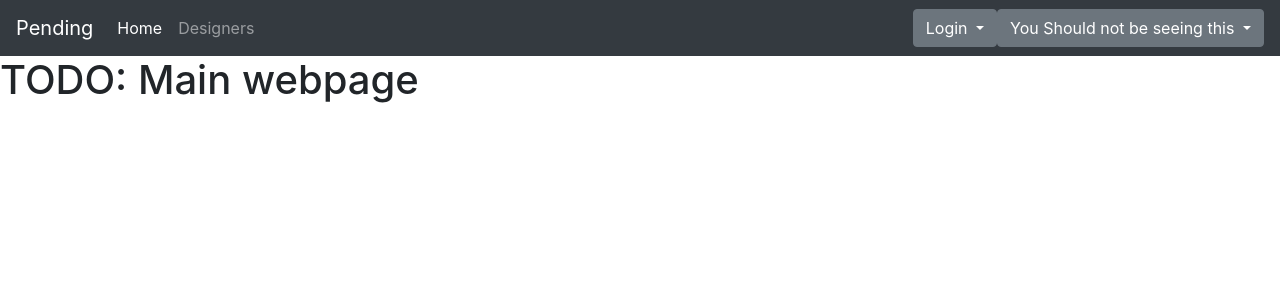
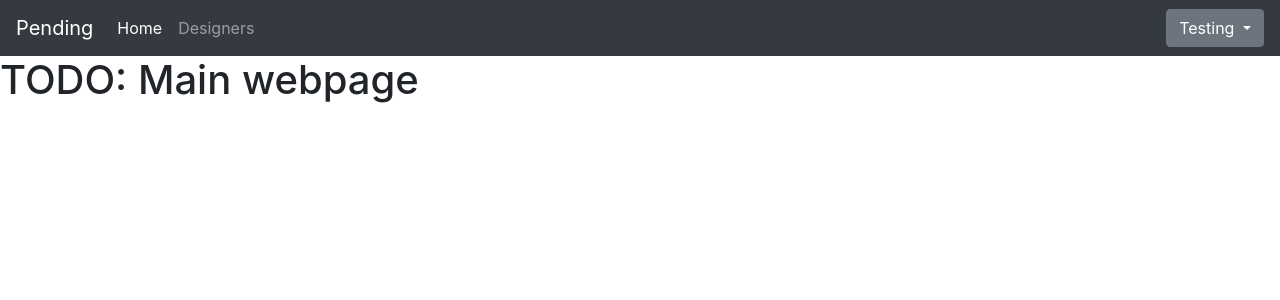
Before and after one commit to Daniel-Loh/Interior-Design, a Flask app: page / in a window 1280 px wide. Shown: the top 300 px of the page. Run offline with Flask 3, Linux system fonts and the light colour scheme; some libraries are stand-ins or nearby versions.

Commit message:
fixing login/user dropdowns, testing uesr accounts

```diff
--- a/app.py
+++ b/app.py
@@ -1,9 +1,12 @@
-from flask import Flask, render_template
+import os
+from flask import Flask, render_template, session
 
 app = Flask(__name__)
+app.secret_key = os.environ.get("FLASK_KEY")
 
 @app.route('/')
 def home():
+    session['user'] = "Testing"
     return render_template("sites/Main.html")
 
 @app.route('/Designers')
--- a/templates/master.html
+++ b/templates/master.html
@@ -23,8 +23,8 @@
                     {{ nav_item('home', 'Home') }}
                     {{ nav_item('designers', 'Designers') }}
                 </div>
-                <div class="nav-item dropdown" id="loginDropDown">
-                    <button class="btn btn-secondary dropdown-toggle" type="button" id="dropdownMenuButton" data-toggle="dropdown" aria-haspopup="true" aria-expanded="false">
+                <div class="nav-item dropdown {% if session.get('user') %} d-none {% endif %}" id="loginDropDown">
+                    <button class="btn btn-secondary dropdown-toggle" type="button" id="loginMenuButton" data-toggle="dropdown" aria-haspopup="true" aria-expanded="false">
                         Login
                     </button>
                     <div class="dropdown-menu dropdown-menu-right">
@@ -48,9 +48,9 @@
                         <a class="dropdown-item" href="/">Forgot password?</a>
                     </div>
                 </div>
-                <div class="dropdown" id="userProfile">
-                    <button class="btn btn-secondary dropdown-toggle" type="button" id="dropdownMenuButton" data-toggle="dropdown" aria-haspopup="true" aria-expanded="false">
-                        <span id="btnText">You Should not be seeing this</span>
+                <div class="dropdown {% if not session.get('user') %} d-none {% endif %}" id="userProfile" >
+                    <button class="btn btn-secondary dropdown-toggle" type="button" id="userMenuButton" data-toggle="dropdown" aria-haspopup="true" aria-expanded="false">
+                        <span id="btnText">{{ session.get('user') }}</span>
                     </button>
                     <div class="dropdown-menu dropdown-menu-right" aria-labelledby="dropdownMenuButton">
                         <a class="dropdown-item" href="#">My Profile</a>
```
